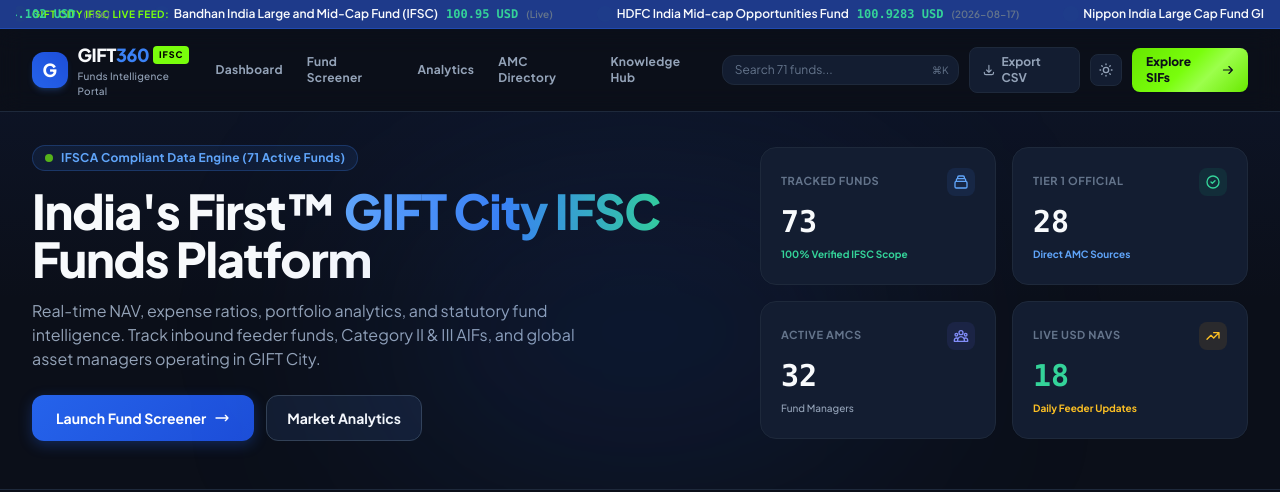
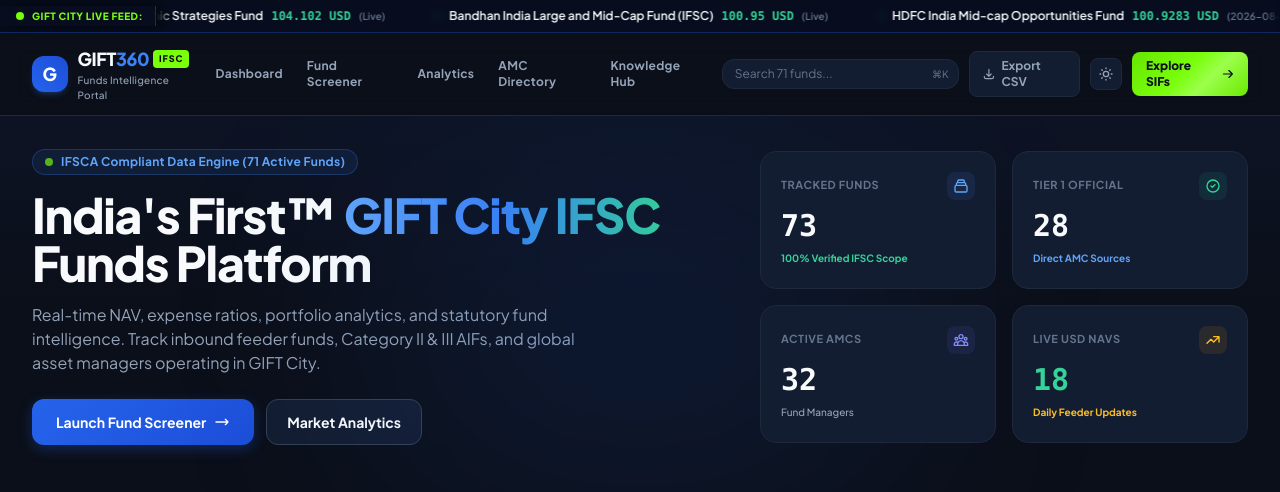
Before and after one commit to nivesh-star/giftcityfunds, a Flask app: page / in a window 1280 px wide. Shown: the top 492 px of the page. Run offline with Flask 3, Linux system fonts and the light colour scheme; data comes from the database, SQL or seed files in the repository; some libraries are stand-ins or nearby versions.

Commit message:
fix: resolve ticker text overlapping by isolating static badge and scrolling marquee container

```diff
--- a/static/css/custom.css
+++ b/static/css/custom.css
@@ -155,23 +155,27 @@ body {
 }
 
 /* Ticker Marquee */
-.ticker-wrap {
+.ticker-container {
   overflow: hidden;
   white-space: nowrap;
+  mask-image: linear-gradient(to right, transparent, black 16px, black calc(100% - 16px), transparent);
+  -webkit-mask-image: linear-gradient(to right, transparent, black 16px, black calc(100% - 16px), transparent);
 }
 
-.ticker-move {
-  display: inline-block;
-  animation: tickerScroll 35s linear infinite;
+.ticker-track {
+  display: inline-flex;
+  white-space: nowrap;
+  will-change: transform;
+  animation: tickerScroll 45s linear infinite;
 }
 
-.ticker-move:hover {
+.ticker-track:hover {
   animation-play-state: paused;
 }
 
 @keyframes tickerScroll {
-  0% { transform: translate3d(0, 0, 0); }
-  100% { transform: translate3d(-50%, 0, 0); }
+  0% { transform: translateX(0); }
+  100% { transform: translateX(-50%); }
 }
 
 /* Tab Active styling */
--- a/templates/index.html
+++ b/templates/index.html
@@ -37,15 +37,23 @@
   <!-- ========================================================================= -->
   <!-- TOP TICKER MARQUEE -->
   <!-- ========================================================================= -->
-  <div class="w-full bg-blue-700 dark:bg-blue-900 border-b border-blue-600/40 text-white text-xs py-1.5 px-4 overflow-hidden z-50">
-    <div class="ticker-wrap flex items-center">
-      <div class="flex items-center gap-2 pr-6 shrink-0 font-bold tracking-wider text-sif-neon uppercase text-[10px]">
-        <span class="inline-block w-2 h-2 rounded-full bg-sif-neon animate-ping"></span>
-        GIFT City IFSC Live Feed:
-      </div>
-      <div id="marqueeTickerTrack" class="ticker-move flex items-center">
+  <div class="w-full bg-[#0a1128] dark:bg-[#070d1e] border-b border-blue-600/30 text-white text-xs py-1.5 px-0 overflow-hidden z-50 flex items-center shadow-inner">
+    <!-- Static Badge with solid background & border so ticker scrolls cleanly behind/beside it without overlapping -->
+    <div class="relative z-20 shrink-0 bg-[#0a1128] dark:bg-[#070d1e] pl-4 pr-3 py-0.5 border-r border-blue-500/30 flex items-center gap-2 shadow-[6px_0_15px_rgba(0,0,0,0.6)]">
+      <span class="relative flex h-2 w-2">
+        <span class="animate-ping absolute inline-flex h-full w-full rounded-full bg-sif-neon opacity-75"></span>
+        <span class="relative inline-flex rounded-full h-2 w-2 bg-sif-neon"></span>
+      </span>
+      <span class="font-extrabold tracking-wider text-sif-neon uppercase text-[10px] whitespace-nowrap">
+        GIFT City Live Feed:
+      </span>
+    </div>
+
+    <!-- Scrolling Track Container with its own overflow-hidden -->
+    <div class="ticker-container relative overflow-hidden flex-1 w-full">
+      <div id="marqueeTickerTrack" class="ticker-track inline-flex items-center">
         <!-- Populated dynamically by app.js -->
-        <span class="inline-flex items-center gap-2 mx-4 font-mono">Loading real-time NAV market data...</span>
+        <span class="inline-flex items-center gap-2 mx-4 font-mono text-xs text-slate-300">Loading real-time NAV market data...</span>
       </div>
     </div>
   </div>
```
